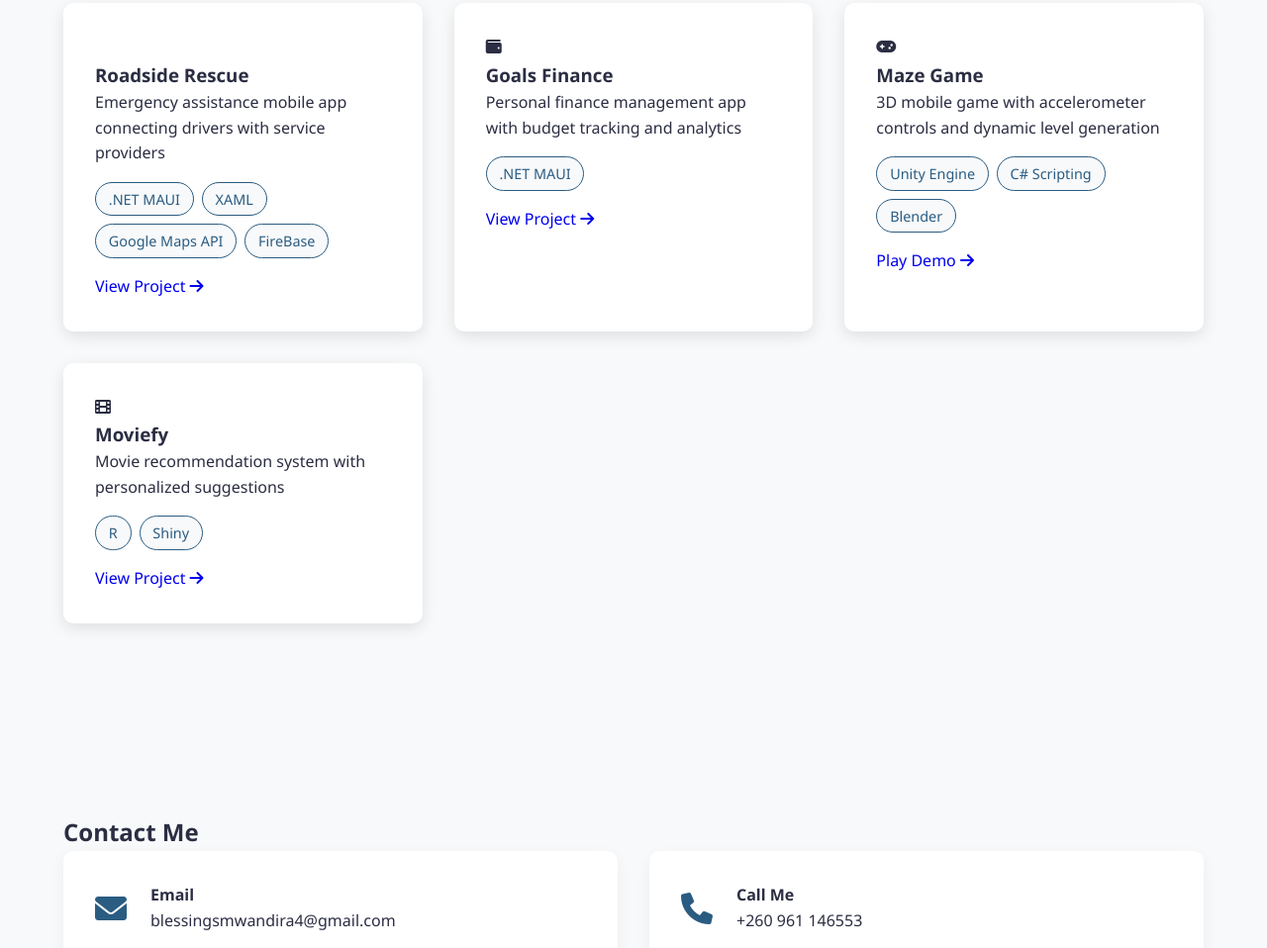
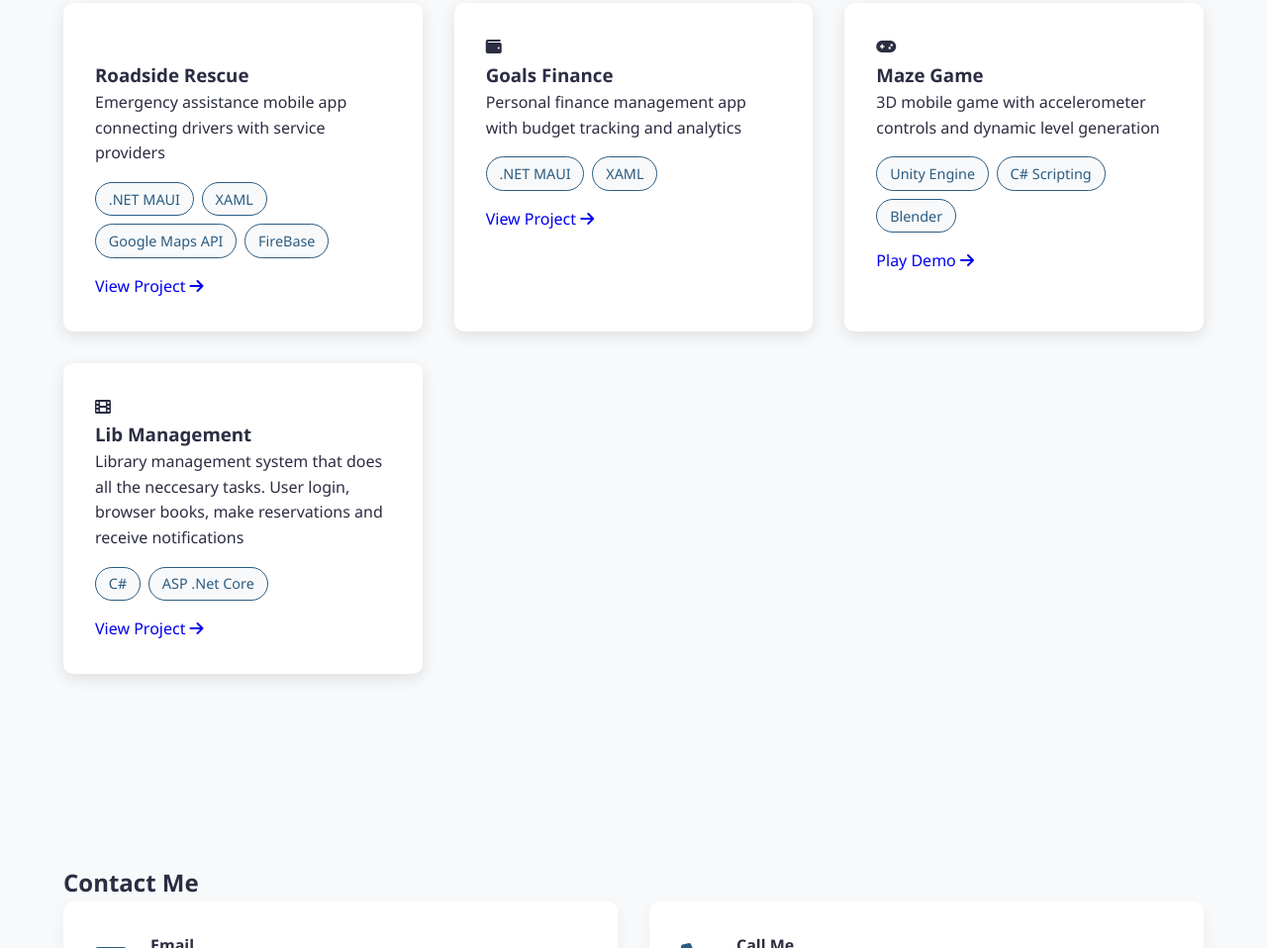
Before and after one commit to BlessingsM02/BlessingsM02.github.io, a plain HTML site: page index.html in a window 1280 px wide. Shown: the part 2467-3425 px from the top of the page at 99% size. Drawn offline with nearby package versions, Linux system fonts and the light colour scheme; a script that the page names is missing; some icons are missing.

Commit message:
feat: update project details and tech stack in index.html

```diff
--- a/index.html
+++ b/index.html
@@ -131,6 +131,7 @@
           <p>Personal finance management app with budget tracking and analytics</p>
           <div class="tech-stack">
             <span>.NET MAUI</span>
+            <span>XAML</span>
           </div>
           <a href="https://github.com/BlessingsM02/Goals" class="project-link">View Project <i class="fas fa-arrow-right"></i></a>
         </div>
@@ -154,14 +155,16 @@
         <div class="project-card">
           <div class="project-header">
             <i class="fas fa-film"></i>
-            <h3>Moviefy</h3>
+            <h3>Lib Management</h3>
           </div>
-          <p>Movie recommendation system with personalized suggestions</p>
+          <p>Library management system that does all the neccesary tasks. User login,
+            browser books, make reservations and  receive notifications
+          </p>
           <div class="tech-stack">
-            <span>R</span>
-            <span>Shiny</span>
+            <span>C#</span>
+            <span>ASP .Net Core</span>
           </div>
-          <a href="https://github.com/Chile02/Moviefy-Project" class="project-link">View Project <i class="fas fa-arrow-right"></i></a>
+          <a href="https://github.com/Chile02/LibManagement" class="project-link">View Project <i class="fas fa-arrow-right"></i></a>
         </div>
       </div>
     </section>
```
